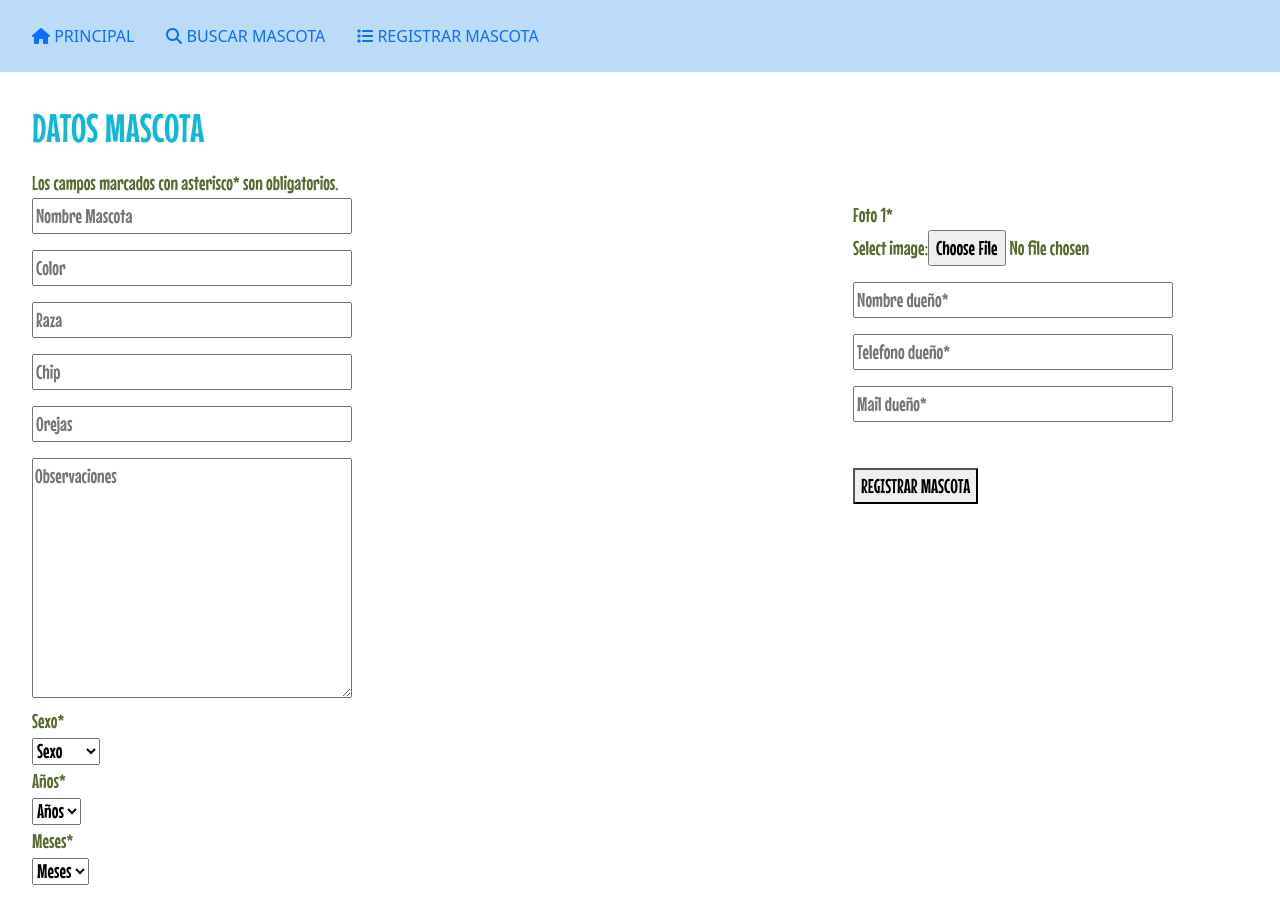
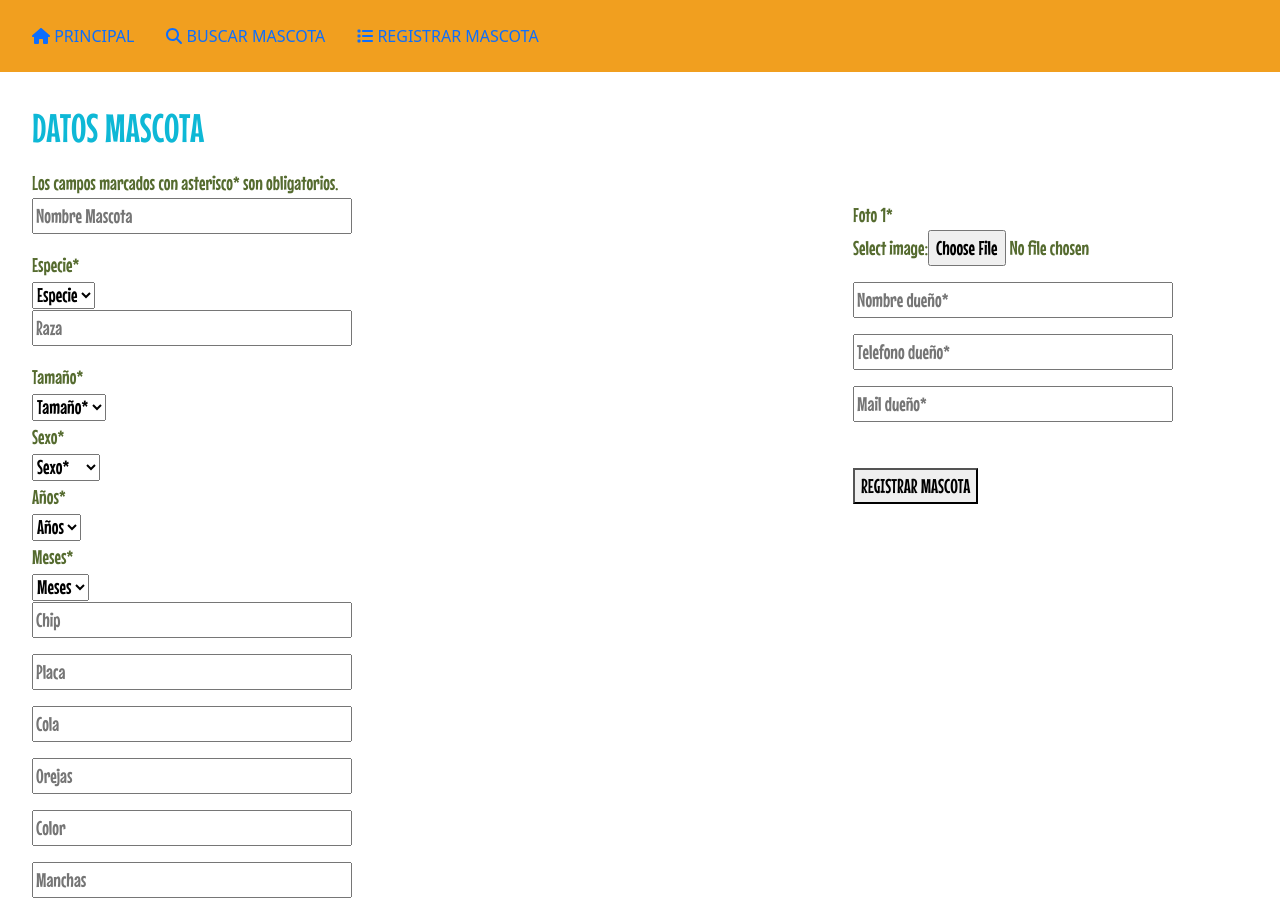
Before and after one commit to alvarorsor/Trabajo-Final-programacionWeb, a React (Create React App) app: page /RegistrarMascota in a window 1280 px wide. Shown: the top 912 px of the page. Built offline with nearby package versions, Linux system fonts and the light colour scheme.

Commit message:
se agregaron campos a registrar mascota

```diff
--- a/public/styles.css
+++ b/public/styles.css
@@ -1,5 +1,5 @@
 header{
-    background-color:#BCDBF8;
+    background-color:#F19F1F;
     padding: 1rem;
     font-size: 1rem;
 
@@ -11,8 +11,9 @@ header{
 footer{
     display: flex;
     justify-content: space-around;
-    background-color:#BCDBF8;
+    background-color:#363636;
     padding: 1rem;
+    color:white;
 }
 
 img{
@@ -188,12 +189,16 @@ textarea{
     color:#0D9490;
     flex-direction: row;
     text-align: center;
-    padding-top: 5%;
+    padding-top: 3%;
     border-radius: 10%;
     font-size: 2rem;
+    transition: all .2s ease-in-out;
+
+}
 
 
-}
+
+.box_dueño_nombre:hover, .box_dueño_correo:hover, .box_dueño_telefono:hover{transform:scale(1.1);}
 
 #box_dueño-nombre{font-size: 20px;}
 
@@ -228,7 +233,7 @@ textarea{
     font-weight: bolder;
 }
 
-.campos-principal{
+.campos-izquierda{
     display: flex;
 
 
@@ -241,3 +246,14 @@ textarea{
 .campos>label{
     color: #9b9292;
 }
+
+.detalles--mascota--imagen{
+    width: 400px;
+    height: 400px;
+}
+
+
+.campos--izquierda--derecha{
+    display: flex;
+    justify-content: space-between;
+}
--- a/src/components/DetallesMascota.js
+++ b/src/components/DetallesMascota.js
@@ -5,11 +5,25 @@ import data from "./data"
 import {Link} from "react-router-dom"
 import { FontAwesomeIcon } from '@fortawesome/react-fontawesome'
 import { faCoffee, faEnvelope, faEnvelopeOpen, faHouse, faList, faPhone, faSearch, faUser } from '@fortawesome/free-solid-svg-icons'
-import imagenAnimal from "../images/${thisService.foto1}"
+/*import imagenAnimal from `../images/${thisService.foto1}`*/
 
 const phoneIcon = <FontAwesomeIcon icon={faPhone} />
 const userIcon = <FontAwesomeIcon icon={faUser} />
 const mailIcon = <FontAwesomeIcon icon={faEnvelope} />
+
+
+
+function importAll(r) {
+        let images = {};
+        r.keys().map((item, index) => { images[item.replace('./', '')] = r(item); });
+        return images;
+      }
+
+      const images = importAll(require.context('../images', false, /\.(png|jpe?g|svg)$/));
+
+      <img src={images['lili.png']} />
+
+
 
 
 function DetallesMascota(props) {
@@ -24,20 +38,18 @@ function DetallesMascota(props) {
         <div class="detalles--mascota">
 
 
-        <div class="campos-total">
-        <label>FOTO</label>
-        <br />
-        <img src={thisService.foto1}/>
 
-       <div class="campos-derecha">
-
-       </div>
+        <div class="campos--izquierda--derecha">
 
 
-        <div class="campos-principal">
+
+
+
+
+        <div class="campos-izquierda">
 
         <div class="campos">
-        <label>Nombre</label>
+        <label>Especie</label>
         <br />
         <label>Raza</label>
         <br />
@@ -77,7 +89,18 @@ function DetallesMascota(props) {
 
 
 
+                        <div class="campos-derecha">
+
+                <h2>{thisService.nombre}</h2>
+                <br />
+                <img src={images[thisService.foto1]} class="detalles--mascota--imagen"/>
+
+                </div>
+
+
         </div>
+
+
 
         <h3 id="datos-de-contacto">DATOS DE CONTACTO</h3>
         <div class="datos-contacto-dueño">
--- a/src/components/RegistrarMascota.js
+++ b/src/components/RegistrarMascota.js
@@ -4,7 +4,7 @@ function RegistrarMascota() {
 
     const [formData, setFormData] = React.useState(
         {
-            id: "",
+          /*  id: "",
             nombre: "",
             color: "",
             sexo: "",
@@ -17,8 +17,32 @@ function RegistrarMascota() {
             nombreDueño: "",
             telefonoDueño: "",
             mailDueño: "",
-            foto1: ""
-        }
+            foto1: ""*/
+
+
+            id: "",
+            nombre: "",
+            especie: "",
+            raza: "",
+            tamaño: "",
+            sexo: "",
+            años: "",
+            meses: "",
+            chip: "",
+            placa: "",
+            cola: "",
+            orejas: "",
+            color: "",
+            manchas: "",
+            observaciones: "",
+            foto1: "",
+            foto2: "",
+            foto3: "",
+            fecha: "",
+            nombreDueño: "",
+            telefonoDueño: "",
+            mailDueño: ""
+            }
     )
 
     function handleChange(event) {
@@ -70,15 +94,23 @@ function RegistrarMascota() {
                     value={formData.nombre}
                 />
 <br/>
-            <input
-                type="text"
-                placeholder="Color"
+
+<label htmlFor="especie">Especie*</label>
+            <br />
+            <select
+                id="especie"
+                value={formData.especie}
                 onChange={handleChange}
-                name="color"
-                value={formData.color}
-            />
+                name="especie"
+            >
+                <option value="m">Especie</option>
+                <option value="gato">Gato</option>
+                <option value="perro">Perro</option>
+
+            </select>
 <br/>
-                <input
+
+<input
                 type="text"
                 placeholder="Raza"
                 onChange={handleChange}
@@ -87,30 +119,22 @@ function RegistrarMascota() {
             />
 
 <br/>
-                <input
-                type="text"
-                placeholder="Chip"
+
+<label htmlFor="tamaño">Tamaño*</label>
+            <br />
+            <select
+                id="tamaño"
+                value={formData.especie}
                 onChange={handleChange}
-                name="chip"
-                value={formData.chip}
-            />
+                name="tamaño"
+            >
+                <option value="">Tamaño*</option>
+                <option value="grande">Grande</option>
+                <option value="mediano">Mediano</option>
+                <option value="chico">Chico</option>
+
+            </select>
 <br/>
-                <input
-                type="text"
-                placeholder="Orejas"
-                onChange={handleChange}
-                name="orejas"
-                value={formData.orejas}
-            />
-<br/>
-                <textarea
-                value={formData.observaciones}
-                placeholder="Observaciones"
-                onChange={handleChange}
-                name="observaciones"
-            />
-
- <br/>
 
 
        <label htmlFor="sexo">Sexo*</label>
@@ -121,7 +145,7 @@ function RegistrarMascota() {
                 onChange={handleChange}
                 name="sexo"
             >
-                <option value="m">Sexo</option>
+                <option value="">Sexo*</option>
                 <option value="macho">Macho</option>
                 <option value="hembra">Hembra</option>
 
@@ -129,8 +153,7 @@ function RegistrarMascota() {
 
 <br />
 
-
-            <label htmlFor="años">Años*</label>
+<label htmlFor="años">Años*</label>
 <br />
             <select
                 id="años"
@@ -194,6 +217,80 @@ function RegistrarMascota() {
                 <option value="12">12</option>
 
             </select>
+
+            <br/>
+
+                <input
+                type="text"
+                placeholder="Chip"
+                onChange={handleChange}
+                name="chip"
+                value={formData.chip}
+            />
+<br/>
+
+<input
+                type="text"
+                placeholder="Placa"
+                onChange={handleChange}
+                name="placa"
+                value={formData.placa}
+            />
+<br/>
+
+
+<input
+                type="text"
+                placeholder="Cola"
+                onChange={handleChange}
+                name="cola"
+                value={formData.cola}
+            />
+
+<br/>
+
+<input
+                type="text"
+                placeholder="Orejas"
+                onChange={handleChange}
+                name="orejas"
+                value={formData.orejas}
+            />
+<br/>
+
+<input
+                type="text"
+                placeholder="Color"
+                onChange={handleChange}
+                name="color"
+                value={formData.color}
+            />
+<br/>
+
+<input
+                type="text"
+                placeholder="Manchas"
+                onChange={handleChange}
+                name="manchas"
+                value={formData.manchas}
+            />
+<br/>
+
+
+                <textarea
+                value={formData.observaciones}
+                placeholder="Observaciones"
+                onChange={handleChange}
+                name="observaciones"
+            />
+
+ <br/>
+
+
+<br />
+
+
+
 
     </div>
 
--- a/src/components/data.js
+++ b/src/components/data.js
@@ -3,6 +3,29 @@
 export default [
     {
         id: "1",
+        Nombre: "Cándido",
+        Especie: "Gato",
+        Raza: "Siamés",
+        Tamaño: "Mediano",
+        Sexo: "Macho",
+        Años: "7",
+        Meses: "5",
+        Chip: "",
+        Placa: "",
+        Cola: "Cola larga",
+        Orejas: "Orejas paradas",
+        Color: "Cafe Claro",
+        Manchas: "Cafe Claro",
+        Observaciones: "Carita, patas, cola color chocolate. Ojos azules",
+        foto1: "lili.png",
+        foto2: "",
+        foto3: "",
+        fecha: "21/08/2022",
+        nombreDueño: "Jose Francisco Revuelta Meza",
+        telefonoDueño: "4423599847",
+        mailDueño: "jofrarem@hotmail.com"
+
+        /*id: "1",
         nombre: "Lili",
         color: "blanca",
         sexo: "hembra",
@@ -19,7 +42,7 @@ export default [
         nombreDueño: "Alvaro Salazar",
         telefonoDueño: "381764422",
         mailDueño: "alvarosalazar@gmail.com"
-
+        */
     },
     {
         id: "2",
```
